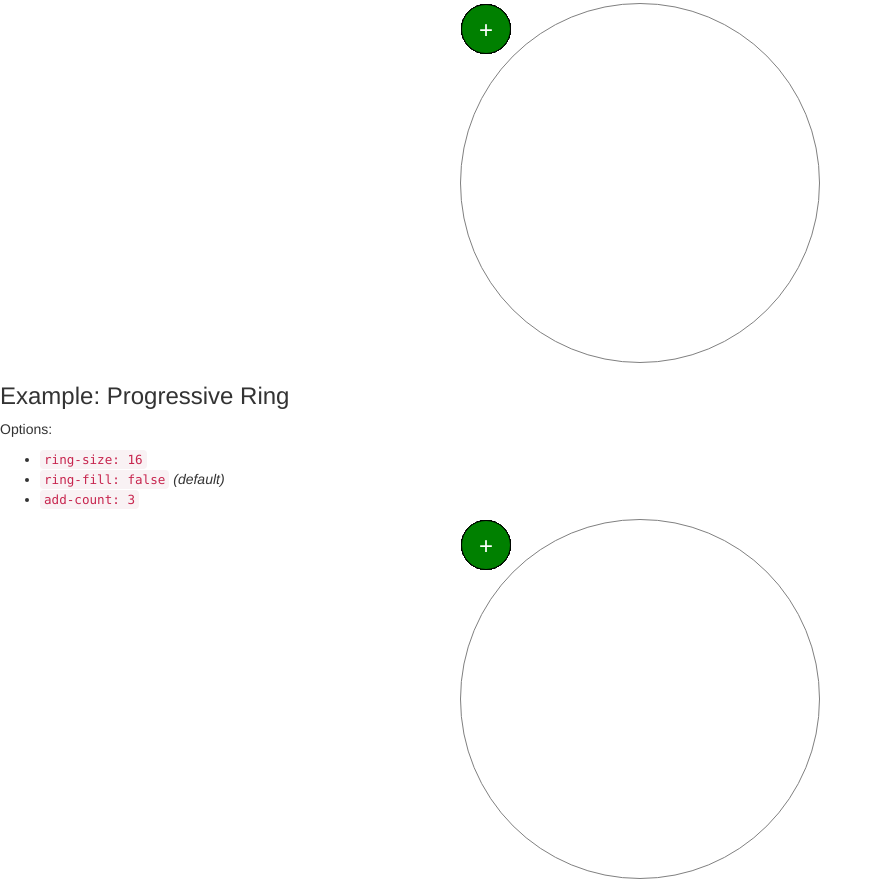
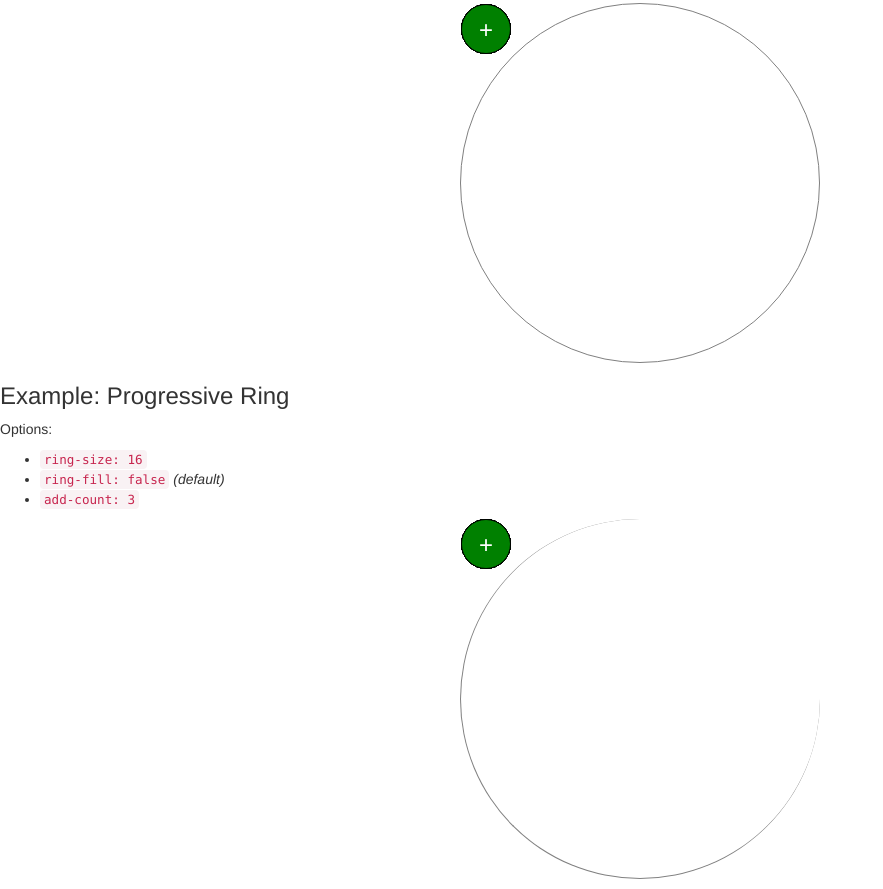
Before and after one commit to justinsa/card-ui-visualization, a plain HTML site: page index.html in a window 1280 px wide. Shown: the part 1701-2590 px from the top of the page, without its empty margins (0-883 px from the left). Drawn offline with Linux system fonts and the light colour scheme.

Commit message:
Add border effect for progressive rings
* Each border side can be individually stylized. This allows for the
effect of a semi-circle being drawn in the case of a progressive card
ring.

```diff
--- a/index.html
+++ b/index.html
@@ -173,7 +173,7 @@
         <li><code>add-count: 3</code></li>
       </ul>
     </p>
-    <div class="card-ring" data-progressive="16">
+    <div class="card-ring" data-progressive="16" style="border-style: none none solid solid;">
       <img src="assets/img/face-ghisly.jpg" alt="Ghisly" />
       <img src="assets/img/face-brent.jpg" alt="Brent" />
       <img src="assets/img/face-rhea.jpg" alt="Rhea" />
@@ -193,7 +193,12 @@
       var radius = diameter / 2;
       var children = $(ring).children();
       var count = children.length;
-      var center = $(ring).outerWidth() / 2;
+      var theta = 360 / count;
+      children.each(function (index, node) {
+        /* Calculation:
+          (x,y) = (r * cos(theta * (index + 1)), r * sin(theta * (index + 1)))
+        */
+      });
     });
   </script>
 </body>
```
